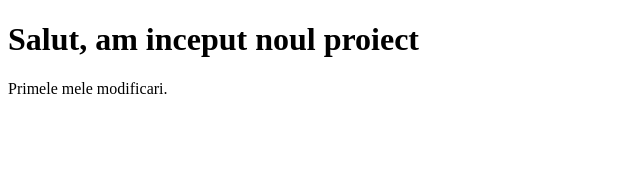
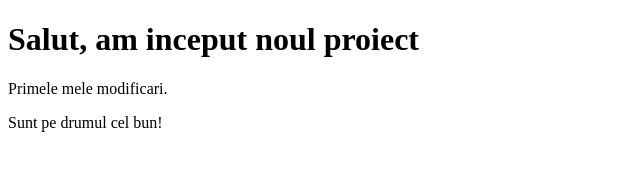
Before and after one commit to Ro444elle/Myfist-project, a plain HTML site: page index.html in a window 1280 px wide. Shown: the whole page, without its empty margins (0-640 px from the left). Drawn offline with Linux system fonts and the light colour scheme.

Commit message:
Paragraph added

```diff
--- a/index.html
+++ b/index.html
@@ -10,4 +10,5 @@
     <h1>Salut, am inceput noul proiect</h1>
   </body>
   <p>Primele mele modificari.</p>
+  <p>Sunt pe drumul cel bun!</p>
 </html>
```
